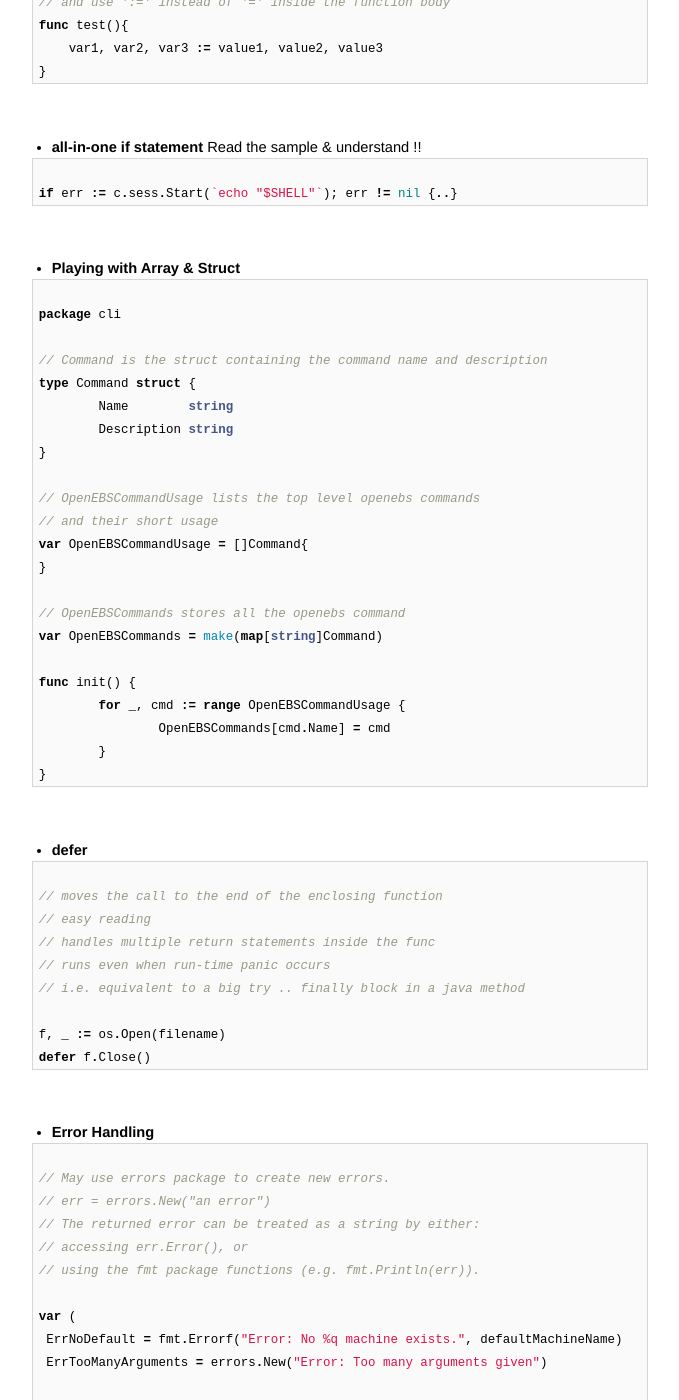
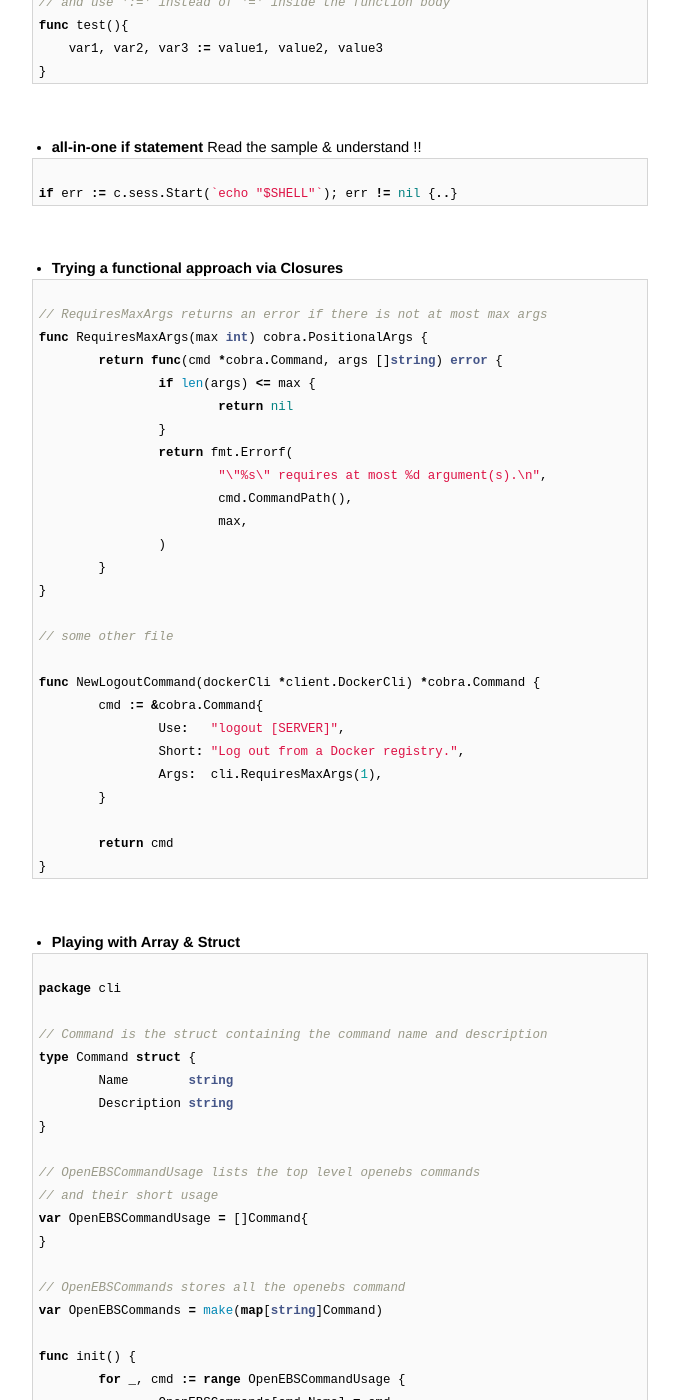
Before and after one commit to AmitKumarDas/amitkumardas.github.io, a Jekyll site: the page built from _posts/2016-07-14-my-golang-refresher.md, in a window 1280 px wide and 1400 px high, scrolled down 1199 px. Shown: the whole window, without its empty margins (300-979 px from the left). Built offline with Jekyll 4.4.1, drawn with Linux system fonts in a browser that asks for light colours.

Commit message:
Update 2016-07-14-my-golang-refresher.md

````diff
--- a/_posts/2016-07-14-my-golang-refresher.md
+++ b/_posts/2016-07-14-my-golang-refresher.md
@@ -79,6 +79,39 @@ func test(){
 ```go
 
 if err := c.sess.Start(`echo "$SHELL"`); err != nil {..}
+```
+
+<br />
+
+- **Trying a functional approach via Closures**
+
+```go
+
+// RequiresMaxArgs returns an error if there is not at most max args
+func RequiresMaxArgs(max int) cobra.PositionalArgs {
+	return func(cmd *cobra.Command, args []string) error {
+		if len(args) <= max {
+			return nil
+		}
+		return fmt.Errorf(
+			"\"%s\" requires at most %d argument(s).\n",
+			cmd.CommandPath(),
+			max,
+		)
+	}
+}
+
+// some other file
+
+func NewLogoutCommand(dockerCli *client.DockerCli) *cobra.Command {
+	cmd := &cobra.Command{
+		Use:   "logout [SERVER]",
+		Short: "Log out from a Docker registry.",
+		Args:  cli.RequiresMaxArgs(1),
+	}
+
+	return cmd
+}
 ```
 
 <br />
````
